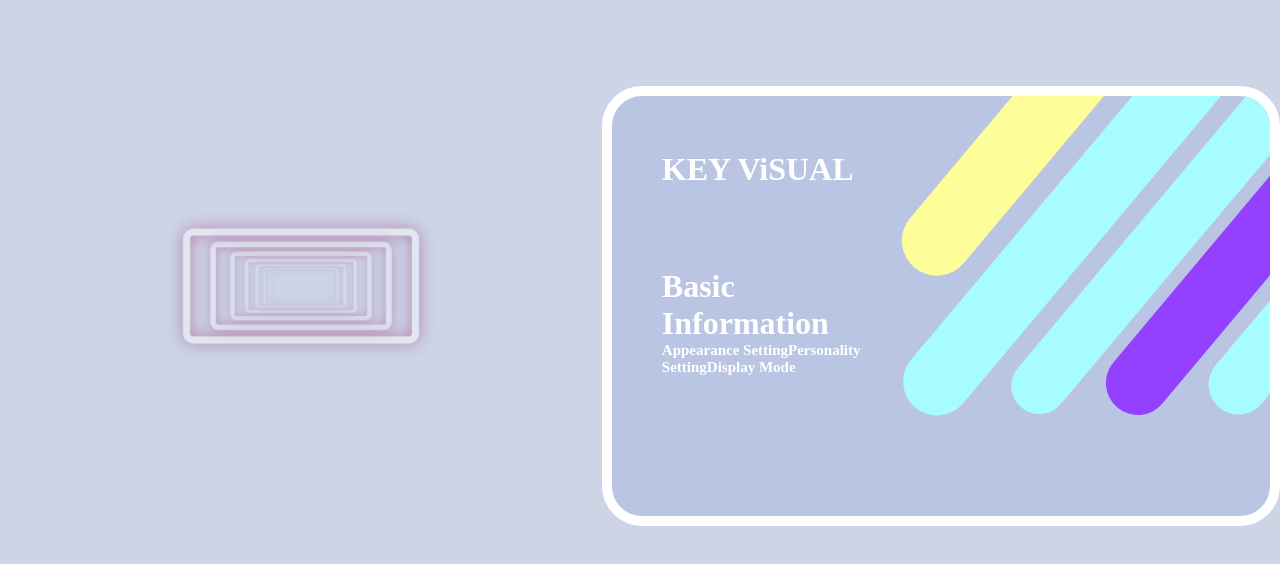
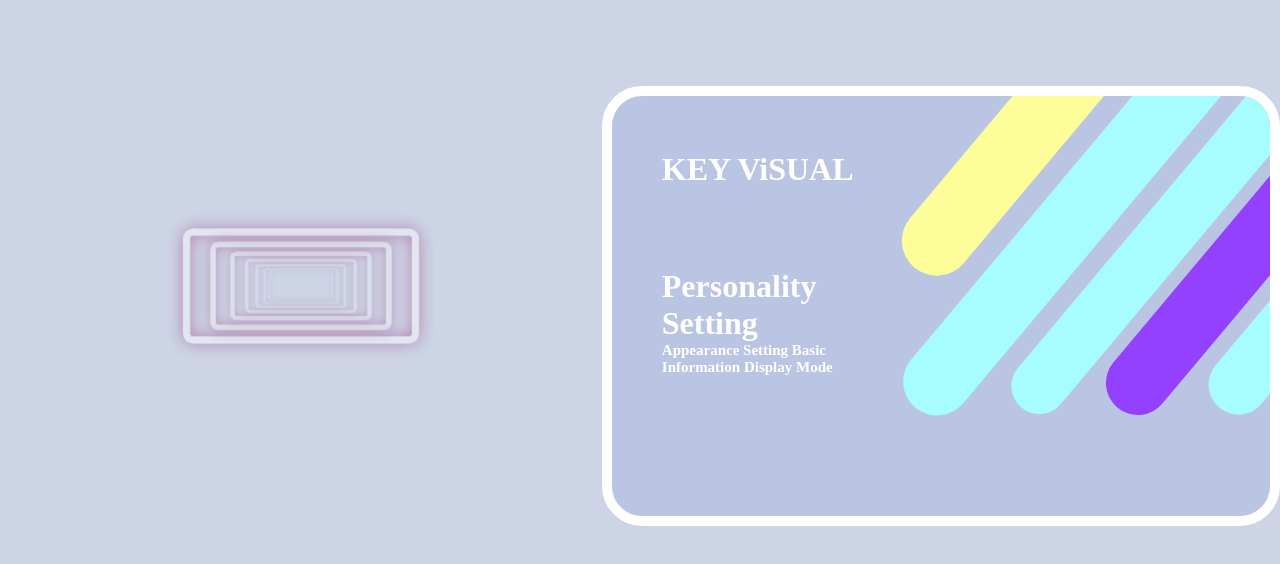
Before and after one commit to lzq99012/mid, a plain HTML site: page index.html in a window 1280 px wide. Shown: the part 114-678 px from the top of the page. Drawn offline with Linux system fonts and the light colour scheme; files whose address does not match are found by name.

Commit message:
Update index.html

```diff
--- a/index.html
+++ b/index.html
@@ -183,7 +183,7 @@
             <div class="b">
                 <a href="#">KEY ViSUAL</a>
                 <h2>You can choose one</h2>
-                <span><br/><a href="#">Basic Information</a><br/><b href="#">Appearance Setting</b><b href="#">Personality Setting</b><b href="#">Display Mode</b></span>
+                <span><br/><a href="https://lzq99012.github.io/mid2/">Personality Setting</a><br/><b href="#">Appearance Setting</b><b href="#"> Basic Information</b><b href="#"> Display Mode</b></span>
             </div>
             <div class="c">
 
```
